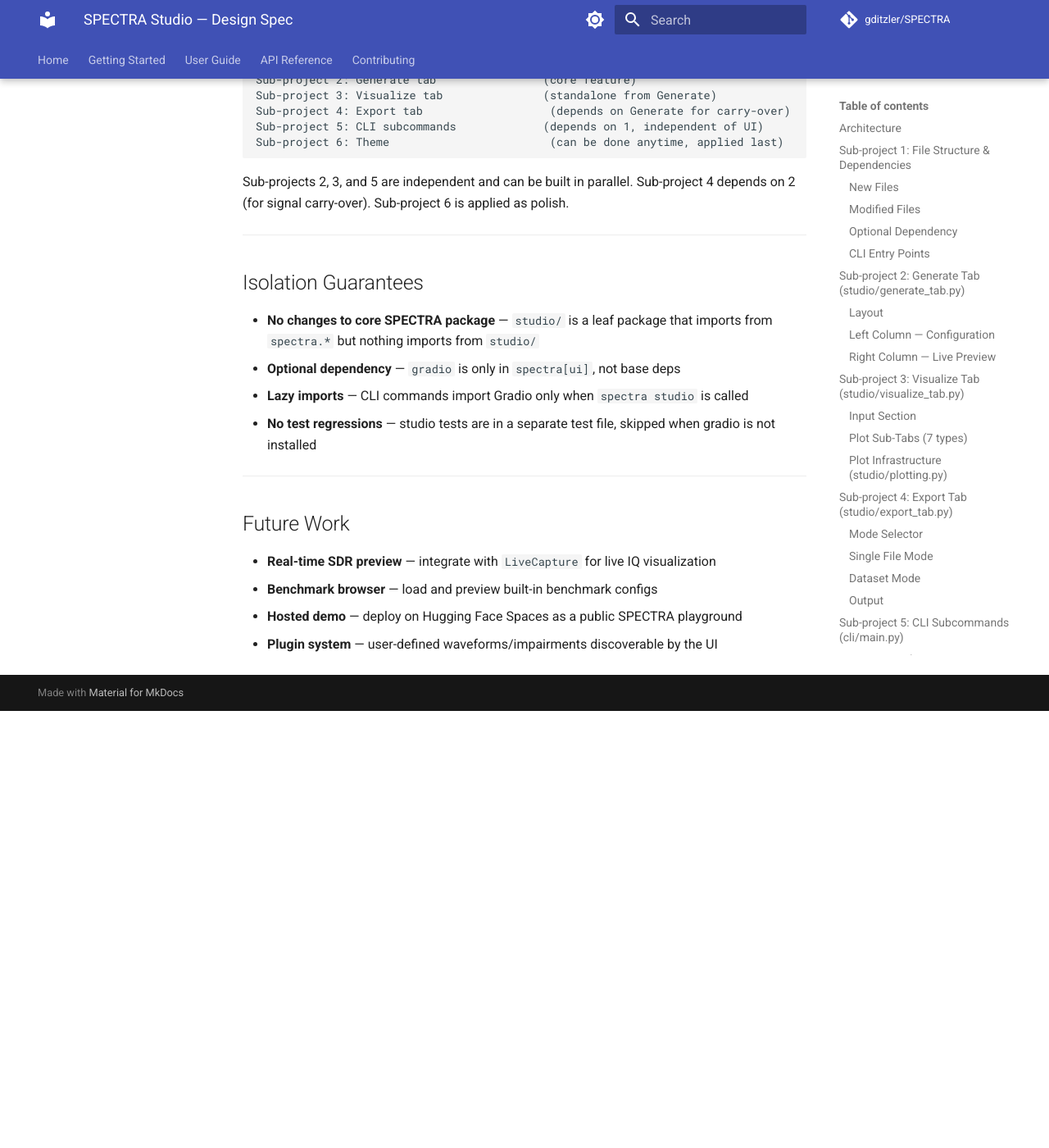
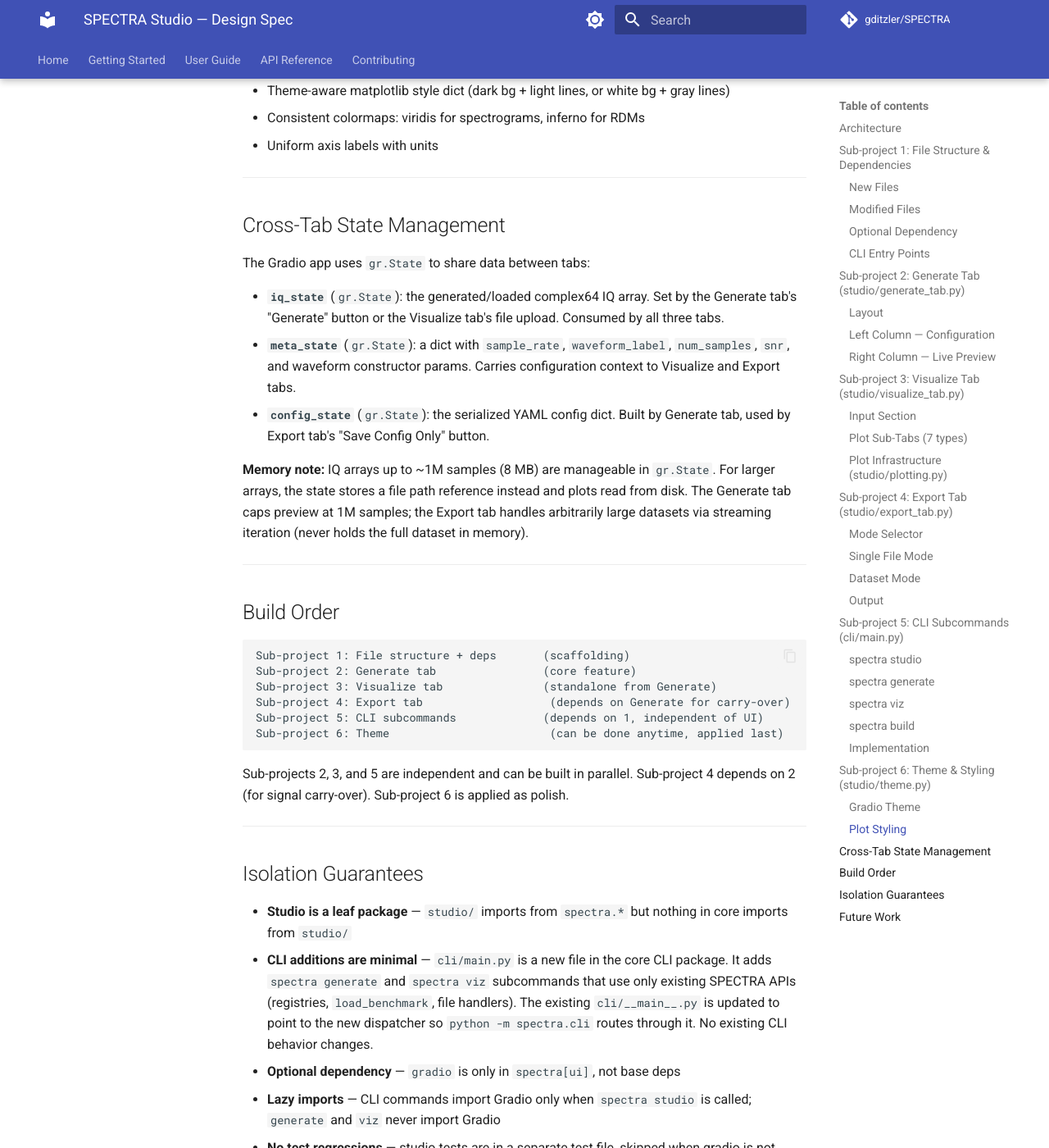
Before and after one commit to gditzler/SPECTRA, an MkDocs documentation site: the page built from docs/superpowers/specs/2026-03-18-spectra-studio-design.md, in a window 1280 px wide and 1400 px high, scrolled down 6010 px. Shown: the whole window at 82% size. Built offline with MkDocs 1.6.1 and Material for MkDocs 9.7.7, drawn with Linux system fonts in a browser that asks for light colours; comment, search, counter and statistics services are not loaded; before the commit the page ends 6877 px from its top, so only the background shows below that; some of the changed text lies outside the part shown.

Commit message:
docs: revise SPECTRA Studio spec (fix params registry, state management, isolation)
Co-Authored-By: Claude Opus 4.6 (1M context) <noreply@anthropic.com>

````diff
--- a/docs/superpowers/specs/2026-03-18-spectra-studio-design.md
+++ b/docs/superpowers/specs/2026-03-18-spectra-studio-design.md
@@ -36,6 +36,7 @@ python/spectra/
     visualize_tab.py     # Visualize tab UI + callbacks
     export_tab.py        # Export tab UI + callbacks
     plotting.py          # 7 plot functions (IQ, FFT, waterfall, constellation, SCD, ambiguity, eye)
+    params.py            # Waveform parameter registry (auto-generated from inspect.signature)
     theme.py             # Custom Gradio theme (dark/light)
   cli/
     main.py              # Unified CLI: studio, generate, viz subcommands
@@ -77,8 +78,8 @@ Left column (40%) — configuration. Right column (60%) — live preview.
 - Waveform type dropdown: populated from `WAVEFORM_CATEGORIES` in `config_builder.py`
 - Dynamic parameter panel: renders sliders/dropdowns/number inputs based on waveform constructor signature
 
-**Waveform parameter registry** (`_WAVEFORM_PARAMS`):
-Maps each waveform class to its constructor parameters with types, defaults, and display labels. Examples:
+**Waveform parameter registry** (`studio/params.py` — new file):
+A `_WAVEFORM_PARAMS` dict maps each waveform class name to a list of parameter descriptors `(name, type, default, label)`. This is auto-generated from `inspect.signature()` on each class in `get_waveform_registry()` (from `config_builder.py`), with manual overrides for display labels and UI widget types (slider vs dropdown). The registry is built lazily on first access. For the ~86 waveforms, most share the same base params (RRC waveforms all have `samples_per_symbol`, `rolloff`, `filter_span`), so the registry is compact. The UI renders params using a fixed pool of ~10 generic Gradio components (`gr.Slider`, `gr.Dropdown`, `gr.Number`) that are shown/hidden via `gr.update(visible=...)` based on the selected waveform — no per-waveform component pre-building needed. Examples:
 - **RRC waveforms (BPSK, QPSK, QAM, etc.):** `samples_per_symbol` (int, 8), `rolloff` (float, 0.35), `filter_span` (int, 10)
 - **PulsedRadar:** `pulse_width_samples` (int, 64), `pri_samples` (int, 512), `num_pulses` (int, 16), `pulse_shape` (choice: rect/hamming/hann)
 - **BarkerCodedPulse:** `barker_length` (choice: 2-13), `samples_per_chip` (int, 4), `pri_samples` (int, 512), `num_pulses` (int, 16)
@@ -190,10 +191,10 @@ Launches Gradio app. Guards `import gradio` with helpful error message.
 ### `spectra generate`
 
 ```bash
-spectra generate --config config.yaml --output ./data [--format sigmf|npy|cf32] [--split train|val|test|all]
+spectra generate --config config.yaml --output ./data [--format sigmf] [--split train|val|test|all]
 ```
 
-Headless batch generation. Parses YAML via `load_benchmark()`, iterates dataset, writes files with `tqdm` progress. Supports single split or all splits.
+Headless batch generation. Parses YAML via `load_benchmark()`, iterates dataset, writes SigMF files via `SigMFWriter.write_from_dataset()` with `tqdm` progress. v1 supports SigMF output only (the existing `write_from_dataset` static method handles the full pipeline). Future versions can add `npy` and `cf32` formats by extending the writer classes.
 
 ### `spectra viz`
 
@@ -233,6 +234,18 @@ Extends `gr.themes.Soft()`:
 
 ---
 
+## Cross-Tab State Management
+
+The Gradio app uses `gr.State` to share data between tabs:
+
+- **`iq_state`** (`gr.State`): the generated/loaded complex64 IQ array. Set by the Generate tab's "Generate" button or the Visualize tab's file upload. Consumed by all three tabs.
+- **`meta_state`** (`gr.State`): a dict with `sample_rate`, `waveform_label`, `num_samples`, `snr`, and waveform constructor params. Carries configuration context to Visualize and Export tabs.
+- **`config_state`** (`gr.State`): the serialized YAML config dict. Built by Generate tab, used by Export tab's "Save Config Only" button.
+
+**Memory note:** IQ arrays up to ~1M samples (8 MB) are manageable in `gr.State`. For larger arrays, the state stores a file path reference instead and plots read from disk. The Generate tab caps preview at 1M samples; the Export tab handles arbitrarily large datasets via streaming iteration (never holds the full dataset in memory).
+
+---
+
 ## Build Order
 
 ```
@@ -250,9 +263,10 @@ Sub-projects 2, 3, and 5 are independent and can be built in parallel. Sub-proje
 
 ## Isolation Guarantees
 
-- **No changes to core SPECTRA package** — `studio/` is a leaf package that imports from `spectra.*` but nothing imports from `studio/`
+- **Studio is a leaf package** — `studio/` imports from `spectra.*` but nothing in core imports from `studio/`
+- **CLI additions are minimal** — `cli/main.py` is a new file in the core CLI package. It adds `spectra generate` and `spectra viz` subcommands that use only existing SPECTRA APIs (registries, `load_benchmark`, file handlers). The existing `cli/__main__.py` is updated to point to the new dispatcher so `python -m spectra.cli` routes through it. No existing CLI behavior changes.
 - **Optional dependency** — `gradio` is only in `spectra[ui]`, not base deps
-- **Lazy imports** — CLI commands import Gradio only when `spectra studio` is called
+- **Lazy imports** — CLI commands import Gradio only when `spectra studio` is called; `generate` and `viz` never import Gradio
 - **No test regressions** — studio tests are in a separate test file, skipped when gradio is not installed
 
 ---
````
